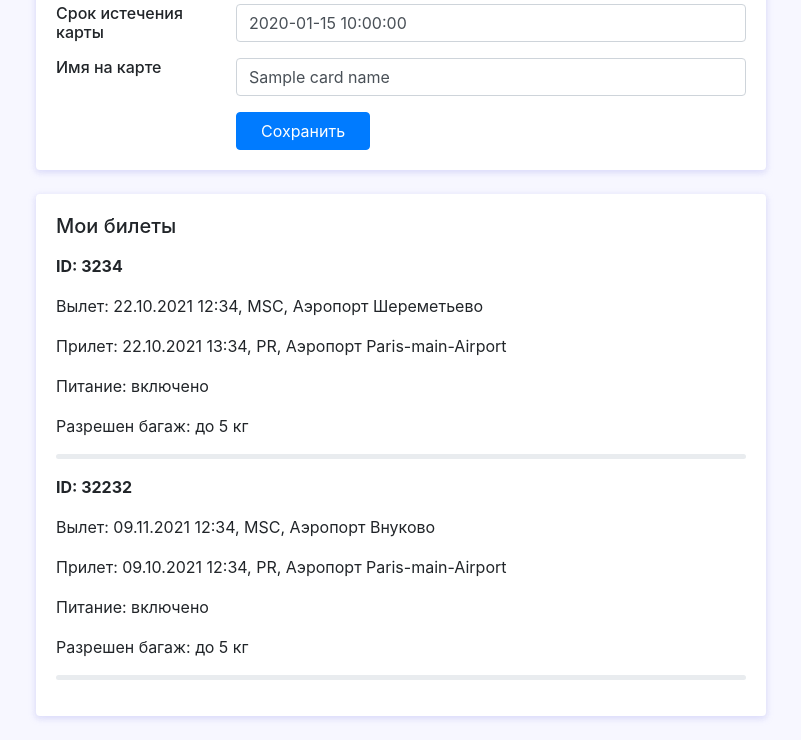
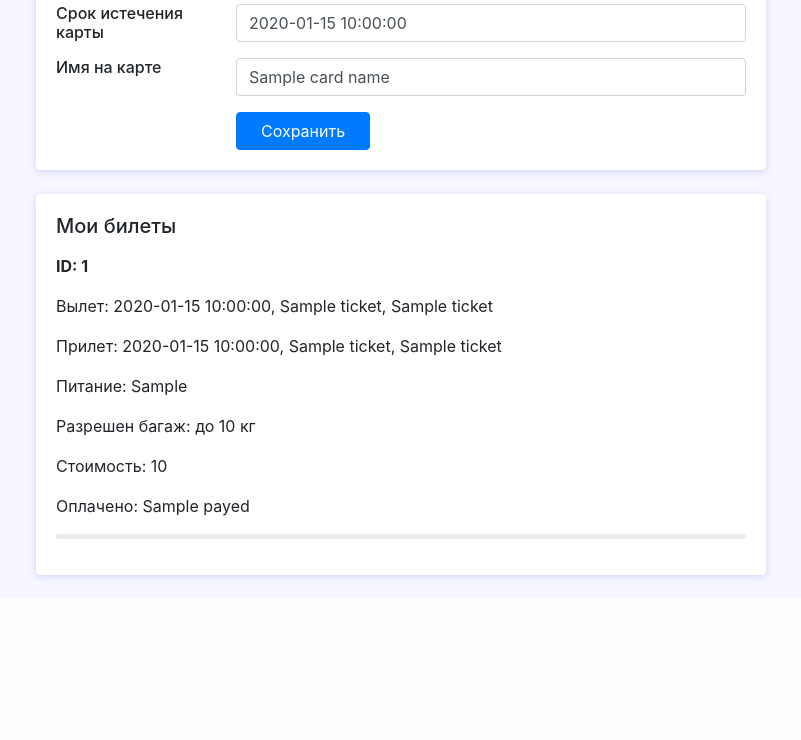
Before and after one commit to ukurysheva/globavia, a Flask app: template templates/profile_edit_data_and_skills-Bootdey.com.html in a window 1280 px wide. Shown: the part 577-1317 px from the top of the page, without its empty margins (429-1230 px from the left). After the commit the page ends 1158 px from the top, so only its background shows below. Run offline with Flask 2, Linux system fonts and the light colour scheme; the template is opened without the code that fills it: most values are stand-ins (such as "Sample title", 1, 10 or a date in 2020); some libraries are stand-ins or nearby versions.

Commit message:
Purchases in lk

```diff
--- a/main.py
+++ b/main.py
@@ -219,6 +219,12 @@ def purchases():
             if data:
                 for basket_item in data:
                     basket_item["foodFlg"] = "Включено" if basket_item.get("foodFlg") == 'Y' else "Не включено"
+                    response_ticket = requests.get('http://gvapi:8000/v1/flights/'+str(basket_item["flightId"]))
+                    if response.ok:
+                        data_ticket = response_ticket.json()
+                        logger.info('http://gvapi:8000/v1/flights/'+str(flight_id))
+                        logger.info(data_ticket)
+                        basket_item["airlineName"] = data_ticket.get("airlineName")
 
                 return render_template('buy_ticket.html', basket_content = data, name=name, FIO=FIO, passport=passport, \
                 address_reg=address_reg,  address_liv=address_liv, card_number=card_number, email=email)
@@ -364,8 +370,42 @@ def personal_cabinet():
 
             name = profile_user['userLastName'] + " " + profile_user["userFirstName"][0].upper() + "."
             email = profile_user['userEmail']
+            purchases = []
+            message=""
+            headers = {
+                'Authorization': 'Bearer ' + access_token_user
+            }
+            response = requests.get('http://gvapi:8000/v1/users/purchases', headers=headers)
+            logger.info(response)
+            if response.ok:
+                data = response.json()
+                logger.info(data)
+                if data:
+                    purchases=data
+                    for ticket in purchases:
+                        flight_id = ticket.get("flightId")
+                        if flight_id:
+                            response_ticket = requests.get('http://gvapi:8000/v1/flights/'+str(flight_id))
+                            data_ticket = response_ticket.json()
+                            logger.info('http://gvapi:8000/v1/flights/'+str(flight_id))
+                            logger.info(data_ticket)
+                            if response.ok and data_ticket:
+                                ticket["countryFromName"] = data_ticket.get("countryFromName")
+                                ticket["countryToName"] = data_ticket.get("countryToName")
+                                ticket["airportFromName"] = data_ticket.get("airportFromName")
+                                ticket["airportLandName"] = data_ticket.get("airportLandName")
+                                ticket["foodFlg"] = "Включено" if data_ticket.get("foodFlg") == 'Y' else "Не включено"
+                                ticket["maxLuggageWeightKg"] = data_ticket.get("maxLuggageWeightKg")
+
+                            ticket["payed"] = "Картой" if ticket.get("payed") == 1 else "Нет"
+                else:
+                    message="Оплаченных билетов не найдено"
+            else:
+                message="Оплаченных билетов не найдено"
+
 
             return render_template('profile_edit_data_and_skills-Bootdey.com.html',
+                                   message=message,purchases=purchases,
                                    name=name, email=email,
                                    familyname=familyname, firstname=firstname, middlename=middlename,
                                    phone_number=phone_number, passport_series=passport_series,
--- a/templates/profile_edit_data_and_skills-Bootdey.com.html
+++ b/templates/profile_edit_data_and_skills-Bootdey.com.html
@@ -167,20 +167,21 @@
                         <div class="card">
                             <div class="card-body">
                                 <h5 class="d-flex align-items-center mb-3">Мои билеты</h5>
-                                <p><b>ID: 3234</b></p>
-                                <p>Вылет: 22.10.2021 12:34, MSC, Аэропорт Шереметьево </p>
-                                <p>Прилет: 22.10.2021 13:34, PR, Аэропорт Paris-main-Airport </p>
-                                <p>Питание: включено </p>
-                                <p>Разрешен багаж: до 5 кг </p>
+                                {% if purchases %}
+                                {% for ticket in purchases %}
+                                <p><b>ID: {{ticket["id"]}}</b></p>
+                                <p>Вылет: {{ticket["departureTime"]}}, {{ticket["countryFromName"]}}, {{ticket["airportFromName"]}} </p>
+                                <p>Прилет: {{ticket["landingTime"]}}, {{ticket["countryToName"]}}, {{ticket["airportLandName"]}} </p>
+                                <p>Питание: {{ticket["foodFlg"]}} </p>
+                                <p>Разрешен багаж: до {{ticket["maxLuggageWeightKg"]}} кг </p>
+                                <p>Стоимость: {{ticket["costRub"]}} </p>
+                                <p>Оплачено: {{ticket["payed"]}} </p>
                                 <div class="progress mb-3" style="height: 5px">
                                 </div>
-                                <p><b>ID: 32232</b></p>
-                                <p>Вылет: 09.11.2021 12:34, MSC, Аэропорт Внуково </p>
-                                <p>Прилет: 09.10.2021 12:34, PR, Аэропорт Paris-main-Airport </p>
-                                <p>Питание: включено </p>
-                                <p>Разрешен багаж: до 5 кг </p>
-                                <div class="progress mb-3" style="height: 5px">
-                                </div>
+                                {% endfor %}
+                                {% elif message %}
+                                <h5 class="d-flex align-items-center mb-3">{{message}}</h5>
+                                {% endif %}
                             </div>
                         </div>
                     </div>
```
